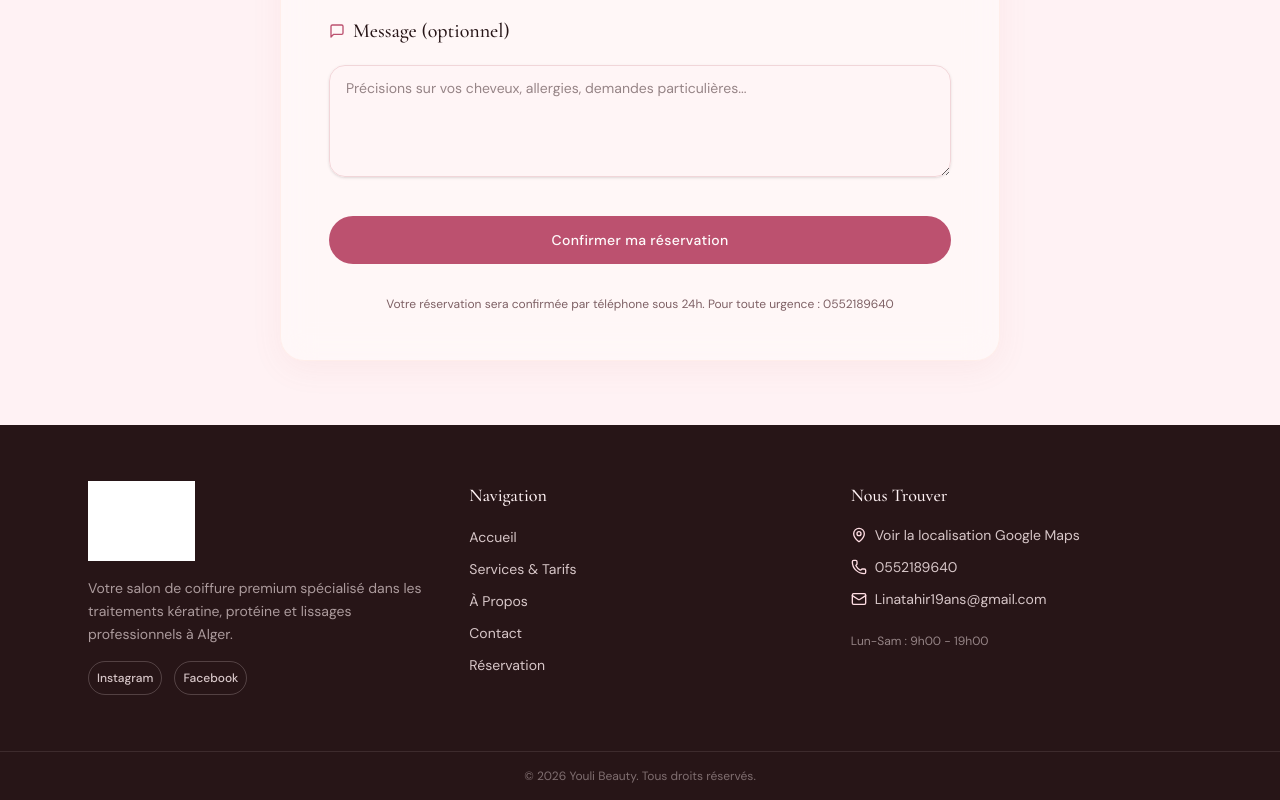
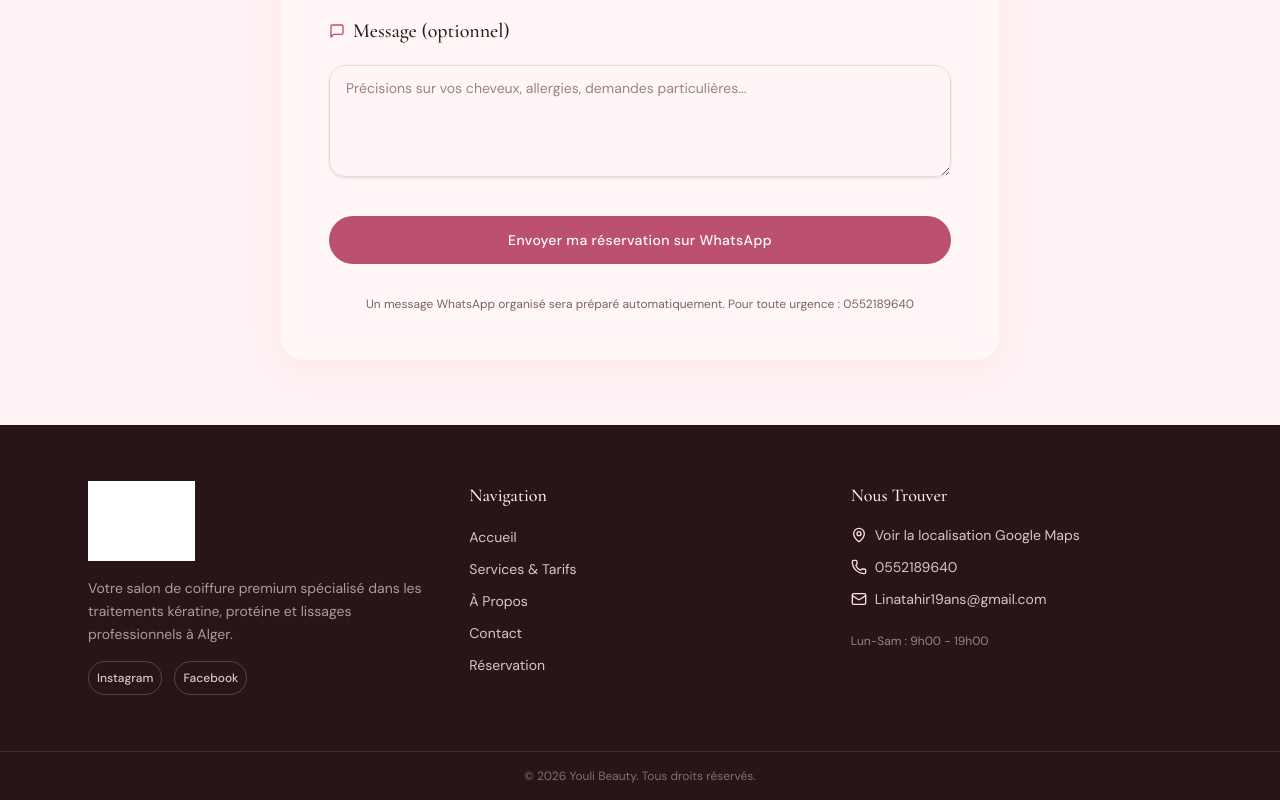
Before and after one commit to RENOLIX/youlibeauty.github.io, a React (Vite) app: page /reservation in a window 1280 px wide. Shown: the part 1067-1867 px from the top of the page. Built offline with nearby package versions, Linux system fonts and the light colour scheme; grey boxes are pictures that could not be loaded.

Commit message:
Update favicon and WhatsApp booking flow

```diff
--- a/index.html
+++ b/index.html
@@ -8,7 +8,7 @@
     <meta name="theme-color" content="#b75365" />
     <link rel="preconnect" href="https://fonts.googleapis.com" />
     <link rel="preconnect" href="https://fonts.gstatic.com" crossorigin />
-    <link rel="icon" type="image/png" sizes="512x512" href="%BASE_URL%favicon-512.png" />
+    <link rel="icon" type="image/png" sizes="500x500" href="%BASE_URL%favicon-512.png" />
     <link rel="shortcut icon" href="%BASE_URL%favicon-512.png" />
     <link rel="apple-touch-icon" href="%BASE_URL%apple-touch-icon.png" />
     <link rel="manifest" href="%BASE_URL%site.webmanifest" />
--- a/src/pages/reservation/page.tsx
+++ b/src/pages/reservation/page.tsx
@@ -14,6 +14,7 @@ import Navbar from "@/components/Navbar.tsx";
 import Footer from "@/components/Footer.tsx";
 
 const CONTACT_PHONE = "0552189640";
+const WHATSAPP_PHONE = CONTACT_PHONE.replace(/\D/g, "").replace(/^0/, "213");
 
 const services = [
   { value: "proteine_keratine", label: "Protéine Kératine - 6 000 DZD" },
@@ -58,6 +59,27 @@ const schema = z.object({
 
 type FormData = z.infer<typeof schema>;
 
+function buildWhatsAppMessage(data: FormData) {
+  const selectedService = services.find((service) => service.value === data.service)?.label ?? data.service;
+  const lines = [
+    "Bonjour Youli Beauty, je souhaite réserver un rendez-vous.",
+    "",
+    "Détails de la réservation :",
+    `Nom : ${data.nom}`,
+    `Prénom : ${data.prenom}`,
+    `Téléphone : ${data.telephone}`,
+    `Email : ${data.email || "Non renseigné"}`,
+    `Service souhaité : ${selectedService}`,
+    `Date souhaitée : ${data.date}`,
+    `Horaire préféré : ${data.heure}`,
+    `Message : ${data.message || "Aucune précision"}`,
+    "",
+    "Merci de me confirmer la disponibilité du rendez-vous.",
+  ];
+
+  return lines.join("\n");
+}
+
 export default function Reservation() {
   const [submitted, setSubmitted] = useState(false);
 
@@ -84,8 +106,8 @@ export default function Reservation() {
     try {
       const reservations = JSON.parse(localStorage.getItem("youli-reservations") || "[]") as FormData[];
       localStorage.setItem("youli-reservations", JSON.stringify([...reservations, data]));
-      await new Promise((resolve) => window.setTimeout(resolve, 500));
-      setSubmitted(true);
+      const message = buildWhatsAppMessage(data);
+      window.location.href = `https://wa.me/${WHATSAPP_PHONE}?text=${encodeURIComponent(message)}`;
     } catch {
       toast.error("Une erreur s'est produite. Veuillez réessayer ou nous appeler.");
     }
@@ -268,11 +290,11 @@ export default function Reservation() {
               disabled={isSubmitting}
               className="w-full py-3.5 text-sm font-medium tracking-wide"
             >
-              {isSubmitting ? "Envoi en cours..." : "Confirmer ma réservation"}
+              {isSubmitting ? "Préparation du message..." : "Envoyer ma réservation sur WhatsApp"}
             </Button>
 
             <p className="text-xs text-muted-foreground text-center">
-              Votre réservation sera confirmée par téléphone sous 24h. Pour toute urgence : {CONTACT_PHONE}
+              Un message WhatsApp organisé sera préparé automatiquement. Pour toute urgence : {CONTACT_PHONE}
             </p>
           </motion.form>
         </div>
```
Also changed, not shown: public/apple-touch-icon.png, public/favicon-512.png, public/site.webmanifest.
